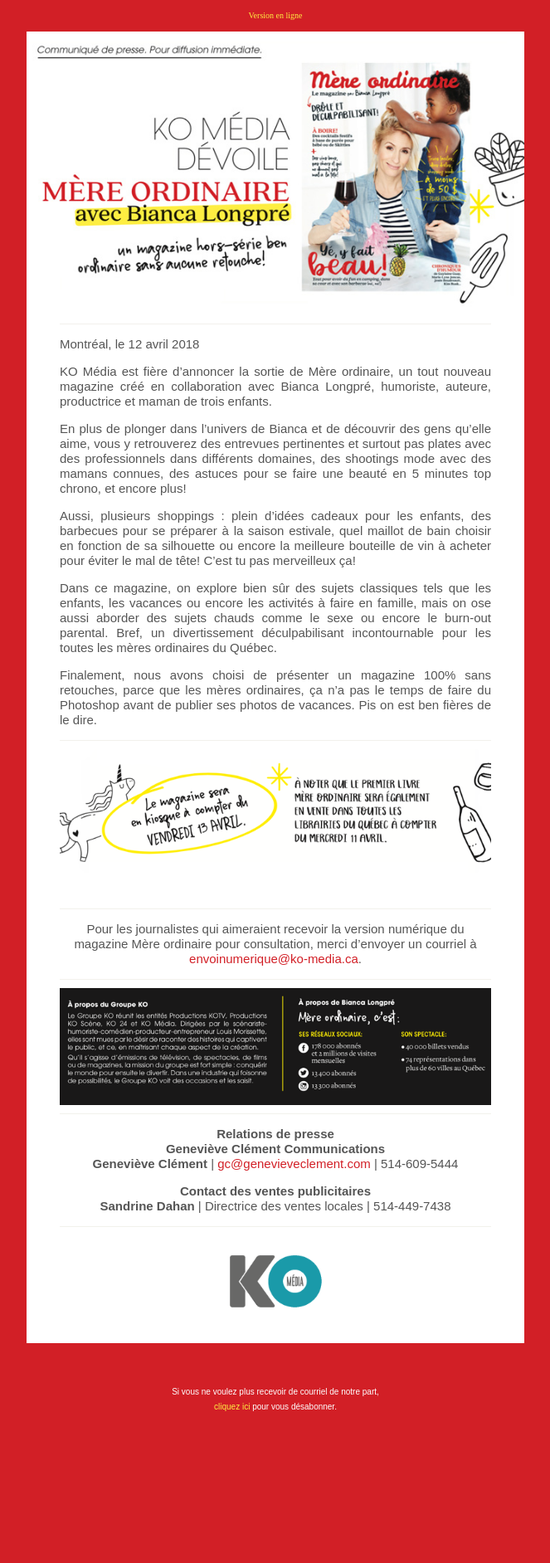
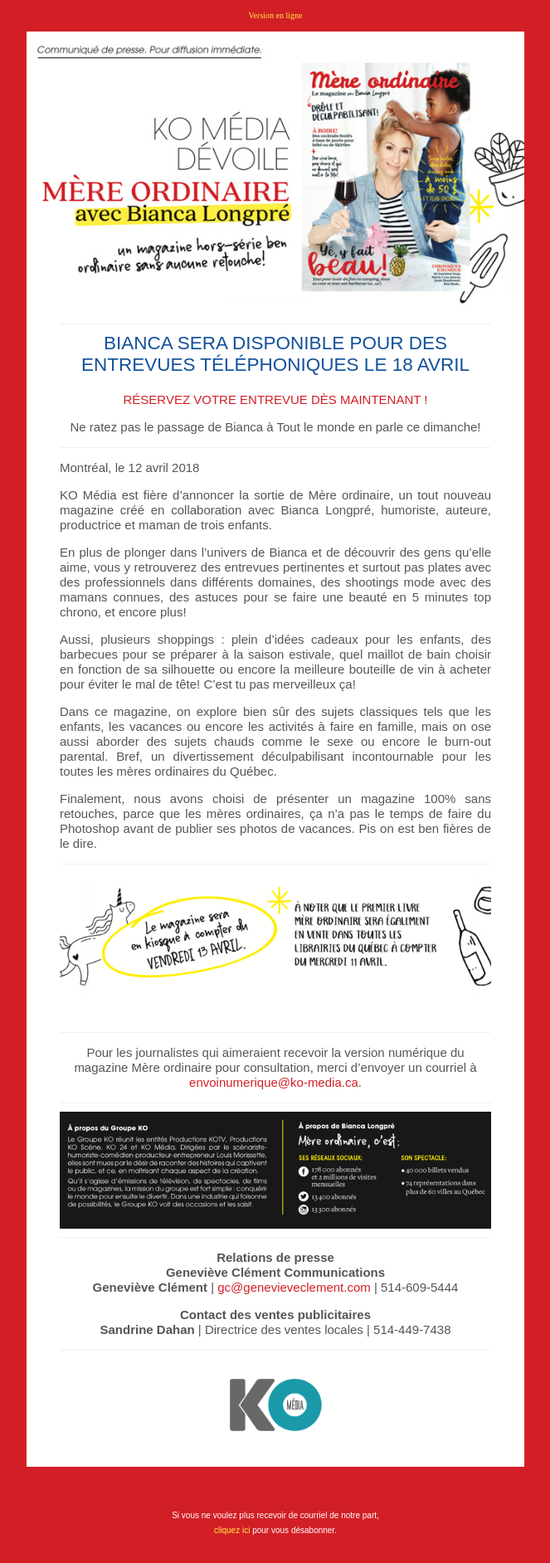
Before and after one commit to graphismatique/mfp, a Jekyll site: the page MereOrdinaire/index.html, which Jekyll copies as it is, in a window 1280 px wide. Shown: the whole page at 83% size, without its empty margins (308-971 px from the left). Built offline with Jekyll 4.4.1, drawn with Linux system fonts in a browser that asks for light colours; before the commit the page ends 1735 px from its top, so only the background shows below that.

Commit message:
Update index.html

```diff
--- a/MereOrdinaire/index.html
+++ b/MereOrdinaire/index.html
@@ -243,7 +243,11 @@
 
                                     <!--    MARKDOWN START HERE   -->
                                     <hr>
-                                   <p>Montréal, le 12 avril 2018</p>
+                                    <h2>BIANCA SERA DISPONIBLE POUR DES ENTREVUES TÉLÉPHONIQUES LE 18 AVRIL </h2>
+                                    <p class="center"><a href="https://goo.gl/forms/38ER99zwSnizTtJJ2" target="blank">RÉSERVEZ VOTRE ENTREVUE DÈS MAINTENANT !</a></p>
+                                    <p class="center">Ne ratez pas le passage de Bianca à Tout le monde en parle ce dimanche! </p>
+                                    <hr>
+                                    <p>Montréal, le 12 avril 2018</p>
                                    <p>KO Média est fière d’annoncer la sortie de Mère ordinaire, un tout nouveau magazine créé en collaboration avec Bianca Longpré, humoriste, auteure, productrice et maman de trois enfants.</p>
                                    <p>En plus de plonger dans l’univers de Bianca et de découvrir des gens qu’elle aime, vous y retrouverez des entrevues pertinentes et surtout pas plates avec des professionnels dans différents domaines, des shootings mode avec des mamans connues, des astuces pour se faire une beauté en 5 minutes top chrono, et encore plus!</p>
                                    <p>Aussi, plusieurs shoppings : plein d’idées cadeaux pour les enfants, des barbecues pour se préparer à la saison estivale, quel maillot de bain choisir en fonction de sa silhouette ou encore la meilleure bouteille de vin à acheter pour éviter le mal de tête! C’est tu pas merveilleux ça!</p>
```
